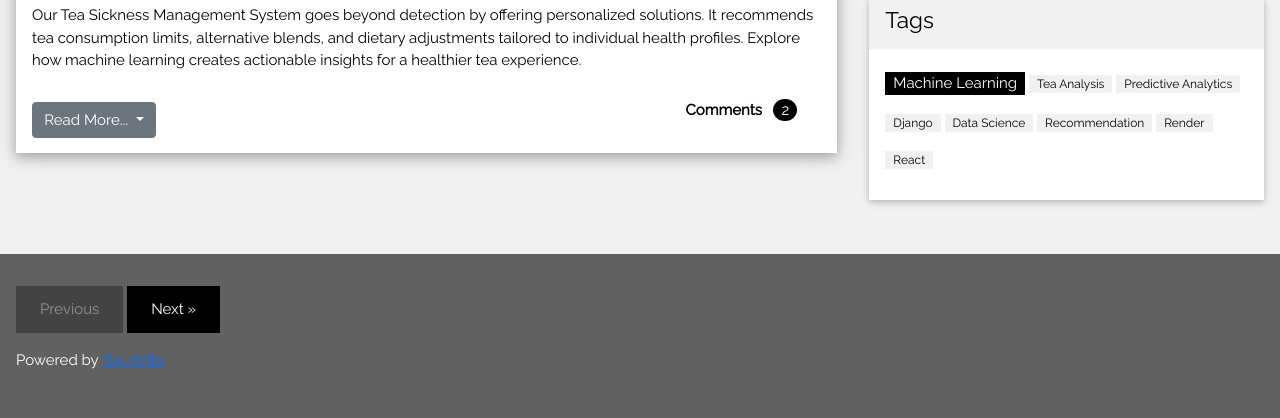
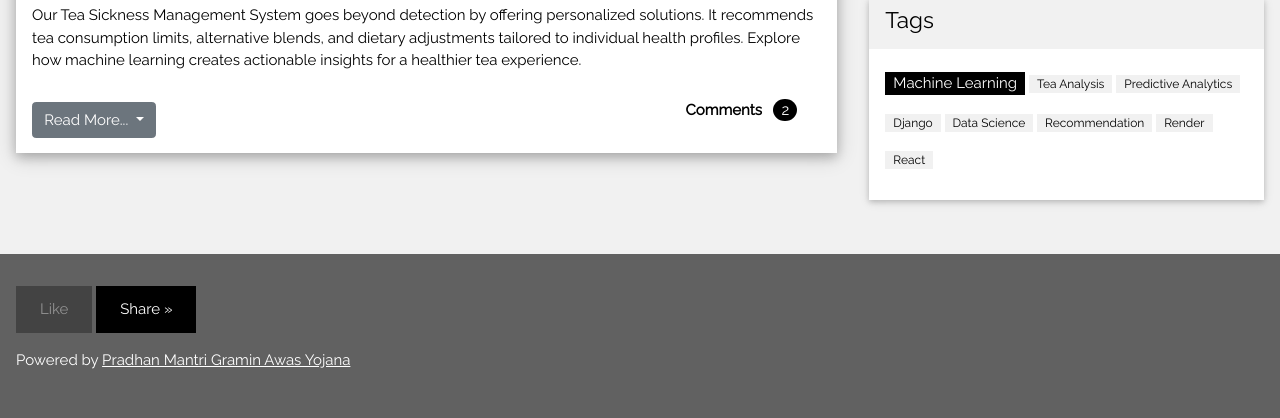
Before and after one commit to FarhanSheikh-01/tea_project, a Django app: template templates/index.html in a window 1280 px wide. Shown: the part 985-1403 px from the top of the page. Run offline with Django 5.2, Linux system fonts and the light colour scheme; the template is opened without the code that fills it, so the values that code supplies are empty; some libraries are stand-ins or nearby versions.

Commit message:
pip upgraded

```diff
--- a/templates/index.html
+++ b/templates/index.html
@@ -965,15 +965,15 @@
       <button
         class="w3-button w3-black w3-disabled w3-padding-large w3-margin-bottom"
       >
-        Previous
+        Like
       </button>
       <button class="w3-button w3-black w3-padding-large w3-margin-bottom">
-        Next »
+        Share »
       </button>
       <p>
         Powered by
-        <a href="https://www.w3schools.com/w3css/default.asp" target="_blank"
-          >BaunVita</a>
+        <a href="https://pmayg.nic.in/netiayHome/home.aspx" target="_blank" style="color: White;"
+          >Pradhan Mantri Gramin Awas Yojana</a>
       </p>
     </footer>
     <!-- script -->
```
Also changed, not shown: requirements.txt (+5 -5 lines).
